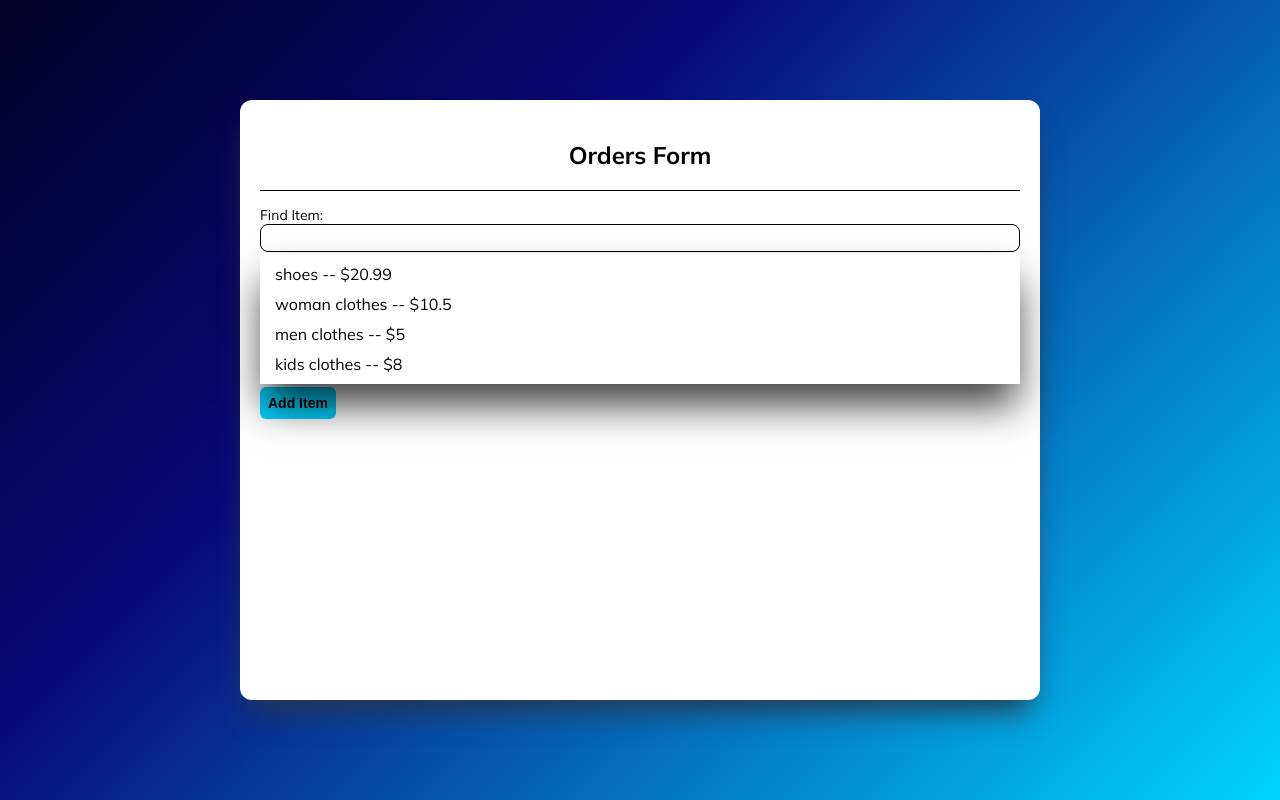
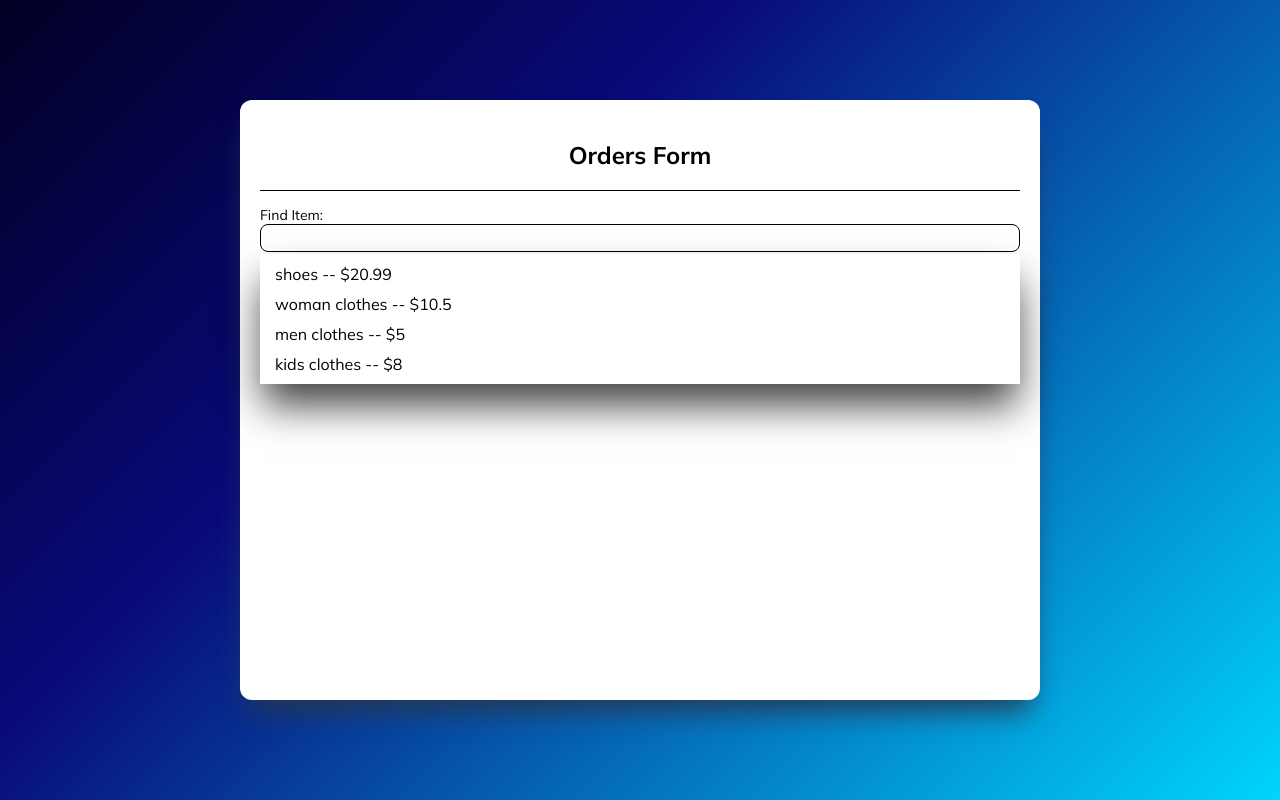
Before and after one commit to alanicio/react_ecommerce_frontend, a React (Vite) app: page / in a window 1280 px wide. Built offline with nearby package versions, Linux system fonts and the light colour scheme.

Commit message:
autcomplete list style done

```diff
--- a/src/components/FindItem/FindItem.css
+++ b/src/components/FindItem/FindItem.css
@@ -2,12 +2,21 @@ button {
   margin-top: 5px;
 }
 
+.autocomplete-wrapper {
+  position: relative;
+  z-index: 1;
+  width: 100%;
+  height: fit-content;
+}
+
 .autocomplete-list {
   box-shadow: 0px 24px 38px -3px rgba(0, 0, 0, 0.75);
-  position: relative;
+  position: absolute;
   overflow-y: scroll;
   max-height: 130px;
   top: 2px;
+  background-color: #fff;
+  width: 100%;
 }
 
 .autocomplete-list ul {
--- a/src/components/FindItem/FindItem.jsx
+++ b/src/components/FindItem/FindItem.jsx
@@ -80,6 +80,7 @@ const FindItem = () => {
       <div className="col-100">
         <label htmlFor="item">Find Item:</label>
         <input type="text" name="item" id="item" ref={searchInput} />
+        <div className="autocomplete-wrapper">
           <div className="autocomplete-list">
             <ul>
               {items.map(({ name, price }) => (
@@ -89,7 +90,7 @@ const FindItem = () => {
               ))}
             </ul>
           </div>
-        <button className="primary">Add Item</button>
+        </div>
       </div>
     </div>
   );
```
Lines whose indentation alone changed are shown as unchanged.
